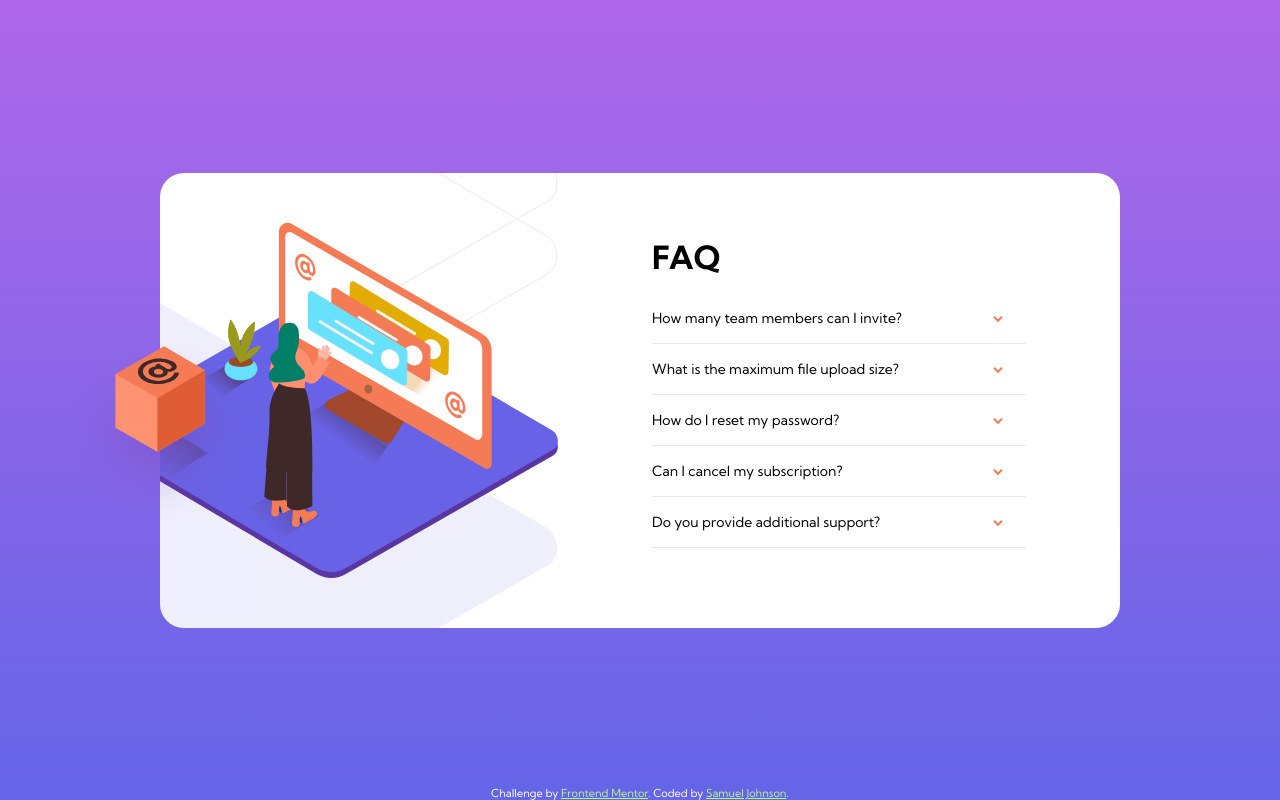
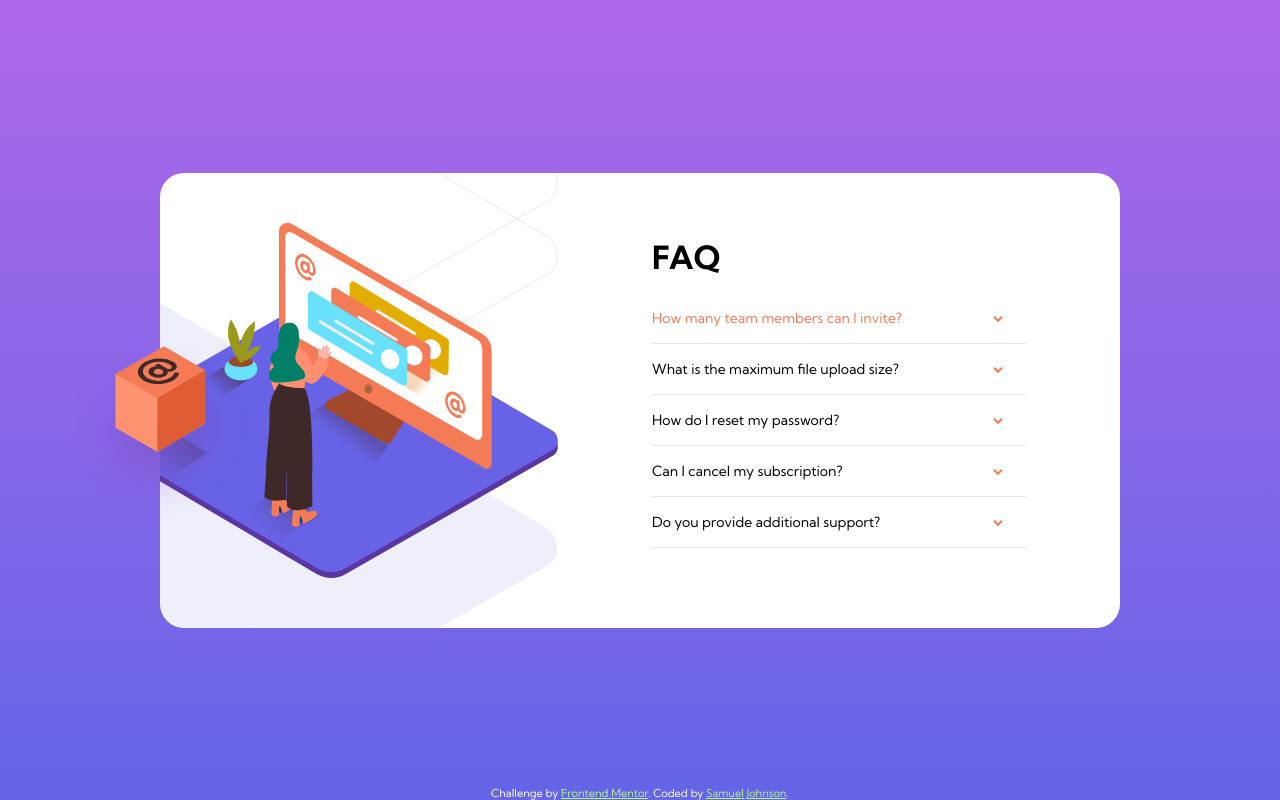
Before and after one commit to JohnsonSamuel324/FAQ-Accordion-Card, a plain HTML site: page index.html in a window 1280 px wide. In both pictures the pointer is over the element "How many team members can I invite?". Drawn offline with Linux system fonts and the light colour scheme.

Commit message:
Added active state

```diff
--- a/styles.css
+++ b/styles.css
@@ -200,6 +200,9 @@ hr {
         margin: 0;
         max-width: 75%;
     }
+    .accordion h2:hover {
+        color: hsl(14, 88%, 65%);
+    }
     hr {
         margin: 1rem 0;
         width: 80%;
```
